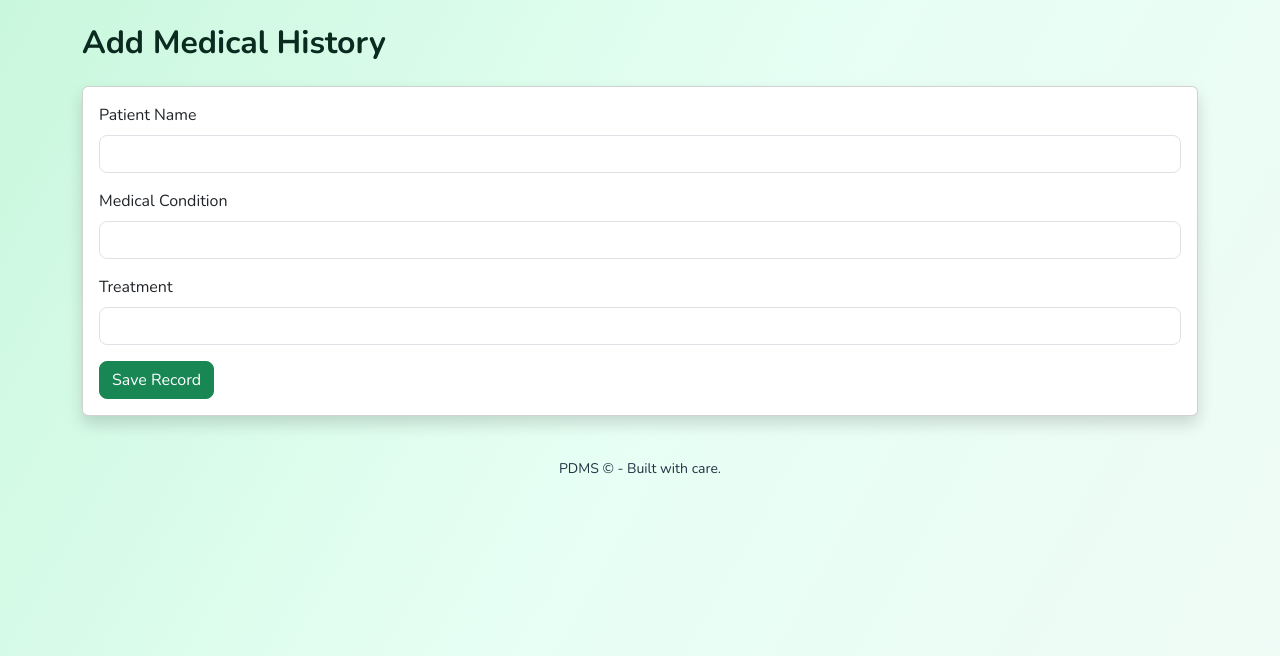
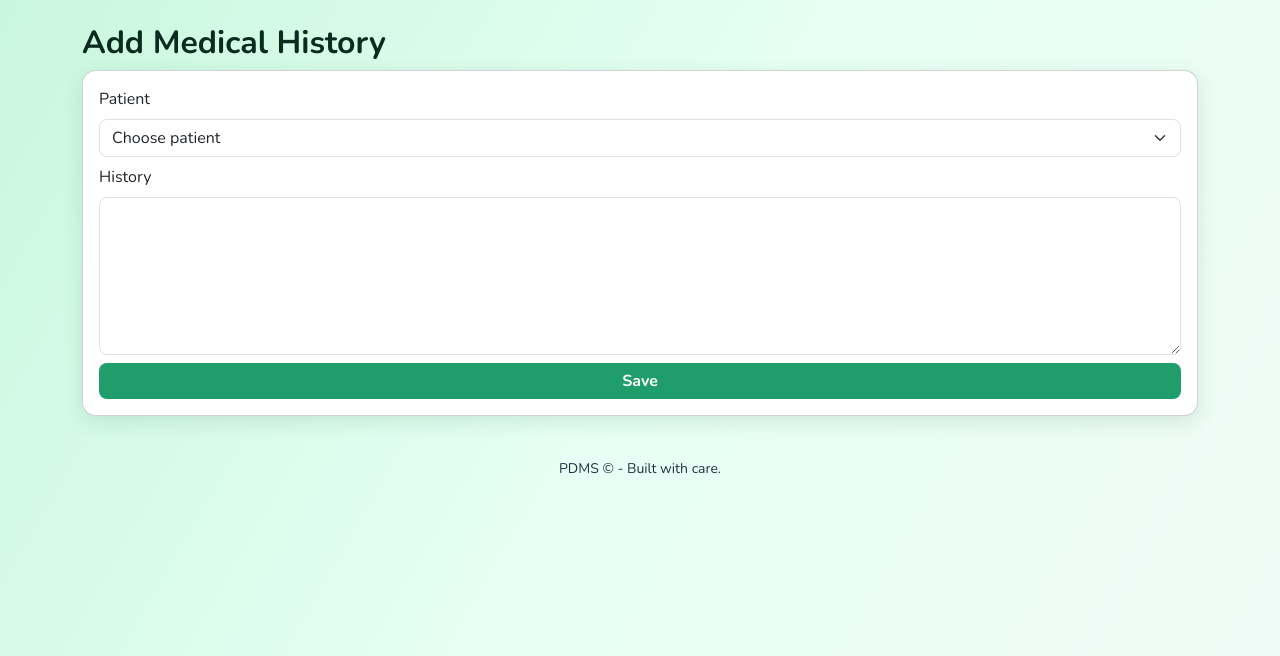
Before and after one commit to onesmuson/Patient-Data-Management-System-PDMS-, a Flask app: page /add_medical_history in a window 1280 px wide. Shown: the part 56-712 px from the top of the page. Run offline with Flask 3, Linux system fonts and the light colour scheme; a user stored in the database is signed in; data that the repository does not hold is empty.

Commit message:
Update add_medical_history.html

```diff
--- a/templates/add_medical_history.html
+++ b/templates/add_medical_history.html
@@ -1,31 +1,24 @@
 {% extends "base.html" %}
 {% block content %}
-
-<h2 class="mb-4">Add Medical History</h2>
-
-<div class="card shadow">
-    <div class="card-body">
-
-        <form method="POST" action="{{ url_for('add_medical_history') }}">
-            <div class="mb-3">
-                <label class="form-label">Patient Name</label>
-                <input type="text" name="patient_name" class="form-control" required>
-            </div>
-
-            <div class="mb-3">
-                <label class="form-label">Medical Condition</label>
-                <input type="text" name="condition" class="form-control" required>
-            </div>
-
-            <div class="mb-3">
-                <label class="form-label">Treatment</label>
-                <input type="text" name="treatment" class="form-control" required>
-            </div>
-
-            <button type="submit" class="btn btn-success">Save Record</button>
-        </form>
-
+<h2>Add Medical History</h2>
+<div class="card p-3 card-custom">
+  <form method="POST" action="{{ url_for('add_medical_history') }}">
+    <div class="mb-2">
+      <label class="form-label">Patient</label>
+      <select name="patient_id" class="form-select" required>
+        <option value="">Choose patient</option>
+        {% for p in patients %}
+          <option value="{{ p.id }}">{{ p.full_name }}</option>
+        {% endfor %}
+      </select>
     </div>
+    <div class="mb-2">
+      <label class="form-label">History</label>
+      <textarea name="history" class="form-control" rows="6" required></textarea>
+    </div>
+    <div class="d-grid">
+      <button class="btn btn-accent">Save</button>
+    </div>
+  </form>
 </div>
-
 {% endblock %}
```
